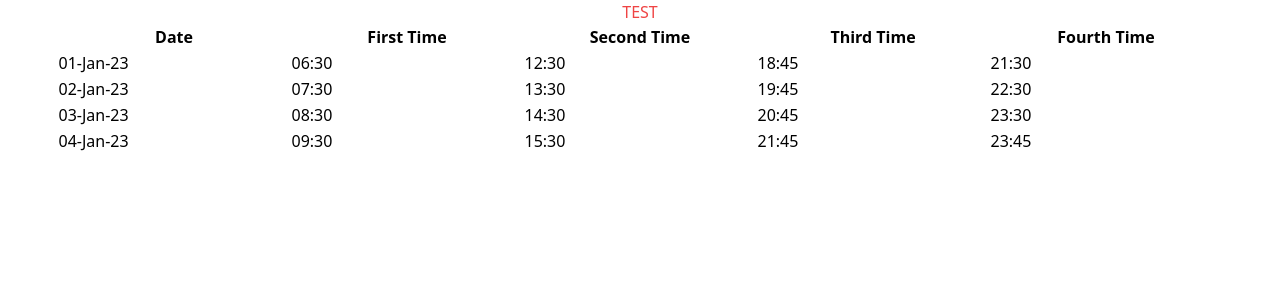
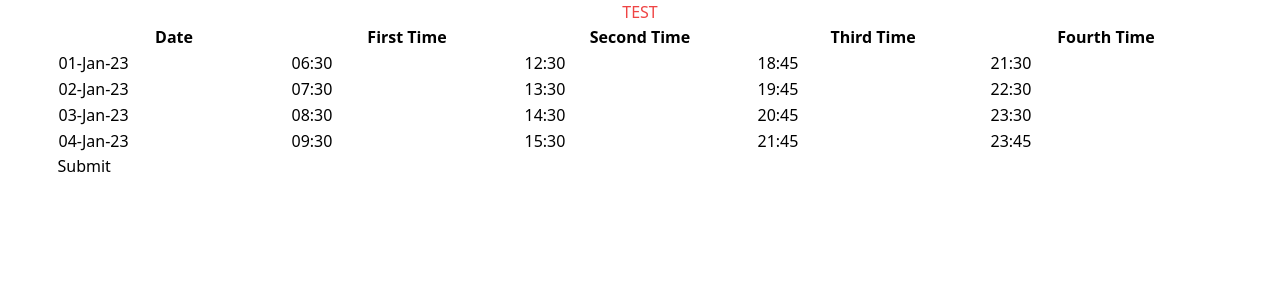
Before and after one commit to Nasir-6/editable-react-table-and-rhf, a React (Vite) app: page / in a window 1280 px wide. Shown: the top 300 px of the page. Built offline with nearby package versions, Linux system fonts and the light colour scheme.

Commit message:
link rhf to react-table

```diff
--- a/package.json
+++ b/package.json
@@ -12,7 +12,8 @@
   "dependencies": {
     "@tanstack/react-table": "^8.17.3",
     "react": "^18.2.0",
-    "react-dom": "^18.2.0"
+    "react-dom": "^18.2.0",
+    "react-hook-form": "^7.51.5"
   },
   "devDependencies": {
     "@types/react": "^18.2.66",
--- a/src/App.tsx
+++ b/src/App.tsx
@@ -10,6 +10,13 @@ import {
   RowData,
   flexRender,
 } from "@tanstack/react-table";
+import {
+  Controller,
+  FormProvider,
+  useFieldArray,
+  useForm,
+  useFormContext,
+} from "react-hook-form";
 
 type TDateTime = {
   date: string;
@@ -26,28 +33,22 @@ declare module "@tanstack/react-table" {
 }
 
 // Give our default column cell renderer editing superpowers!
+// useFormContext along with react-tables - cell row/columns to grab the values!!
 const defaultColumn: Partial<ColumnDef<TDateTime>> = {
-  cell: ({ getValue, row: { index }, column: { id }, table }) => {
-    const initialValue = getValue();
-    // We need to keep and update the state of the cell normally
-    const [value, setValue] = React.useState(initialValue);
-
-    // When the input is blurred, we'll call our table meta's updateData function
-    const onBlur = () => {
-      table.options.meta?.updateData(index, id, value);
-    };
-
-    // If the initialValue is changed external, sync it up with our state
-    React.useEffect(() => {
-      setValue(initialValue);
-    }, [initialValue]);
+  cell: ({ row: { index }, column: { id } }) => {
+    const { getValues } = useFormContext();
+    const defaultValue = getValues()["myData"][index][id];
 
     return (
-      <input
-        value={value as string}
-        onChange={(e) => setValue(e.target.value)}
-        onBlur={onBlur}
+      <>
+        <Controller
+          name={`myData.${index}.${id}`}
+          defaultValue={defaultValue}
+          // rules={{ required: { value: true, message: "field is required" } }}
+          render={({ field }) => <input {...field} />}
         />
+        {/* {errors?.myData?.[index]?.[id].message} */}
+      </>
     );
   },
 };
@@ -81,8 +82,21 @@ function App() {
 
   const [data, setData] = React.useState(mockData);
 
+  const formMethods = useForm({
+    defaultValues: {
+      myData: data, // !NOTE: This name is used everywhere - look into how to get rid of it
+    },
+  });
+
+  const onSubmit = (data: { myData: TDateTime[] }) => console.log(data);
+
+  const { fields } = useFieldArray({
+    control: formMethods.control,
+    name: "myData", // !NOTE: This name is used everywhere - look into how to get rid of it
+  });
+
   const table = useReactTable({
-    data,
+    data: fields, // pass in fields from rhf to link up!
     columns,
     defaultColumn,
     getCoreRowModel: getCoreRowModel(),
@@ -104,9 +118,12 @@ function App() {
     },
     debugTable: true,
   });
+
   return (
     <div className="w-screen flex flex-col items-center justify-center">
       <h1 className=" text-red-500">TEST</h1>
+      <FormProvider {...formMethods}>
+        <form onSubmit={formMethods.handleSubmit(onSubmit)}>
           <table>
             <thead>
               {table.getHeaderGroups().map((headerGroup) => (
@@ -126,7 +143,6 @@ function App() {
             </thead>
             <tbody>
               {table.getRowModel().rows.map((row) => {
-            console.log("row", row);
                 return (
                   <tr key={row.id}>
                     {row.getVisibleCells().map((cell) => {
@@ -144,6 +160,9 @@ function App() {
               })}
             </tbody>
           </table>
+          <input type="submit" />
+        </form>
+      </FormProvider>
     </div>
   );
 }
```
Also changed, not shown: 1 other file (tests, documents, lock files or other folders). Lines whose indentation alone changed are shown as unchanged.
